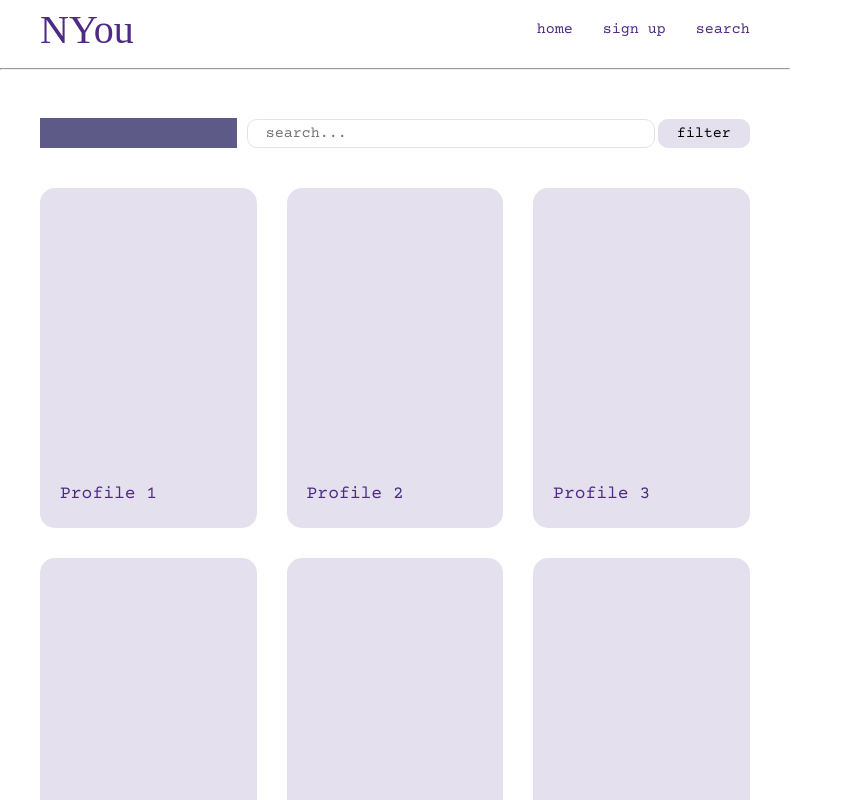
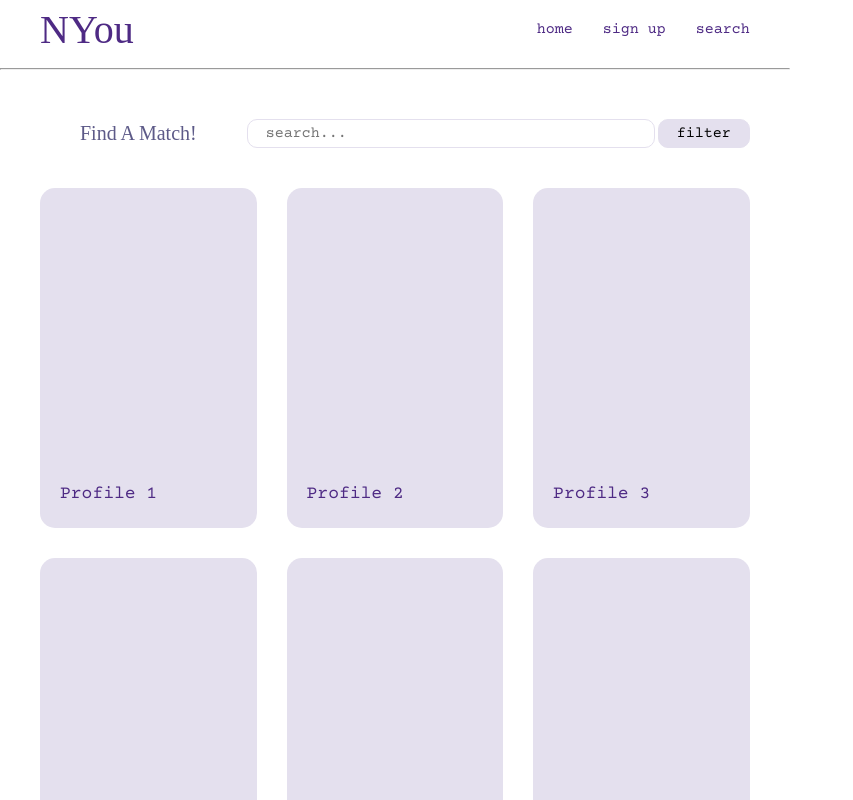
Before and after one commit to danahansari/disc-assignment-3, a React (Vite) app: page / in a window 1280 px wide. Shown: the top 800 px of the page, without its empty margins (0-853 px from the left). Built offline with nearby package versions, Linux system fonts and the light colour scheme; a web font is replaced by a local one.

Commit message:
Fixing useEffect

```diff
--- a/src/App.css
+++ b/src/App.css
@@ -24,7 +24,6 @@
   font-size: 20px;
   font-weight: 100;
   padding: 0 40px;
-  color: var(--neutral-purple);
   font-family: "Dela Gothic One";
   margin-top: 40px;
 }
--- a/src/App.jsx
+++ b/src/App.jsx
@@ -19,7 +19,7 @@ function App() {
       <div
         onClick={() => setClickColor(prev =>
           prev === 'var(--neutral-purple)' ? 'red' : 'var(--purple-10)')}
-        style={{backgroundColor: clickColor}}
+        style={{color: clickColor}}
         className="directory-title"
       >
         Find A Match!
```
